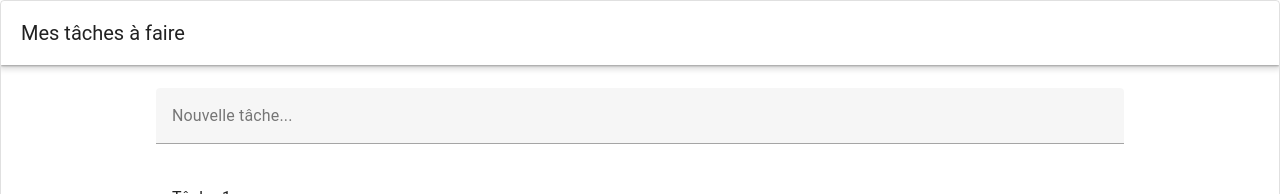
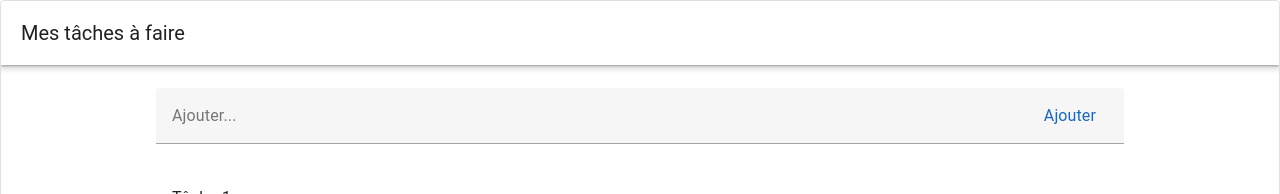
Before and after one commit to maximcharnallet/todolist, a Vue app in the folder frontend/: page /accueil in a window 1280 px wide. Shown: the top 194 px of the page. Built offline with nearby package versions, Linux system fonts and the light colour scheme; a small style sheet from the web is missing.

Commit message:
Add tasks

```diff
--- a/frontend/src/components/Accueil.vue
+++ b/frontend/src/components/Accueil.vue
@@ -1,5 +1,18 @@
 <script setup lang="ts">
+  import { ref } from 'vue'
 
+  const newTask = ref ('')
+
+  const tasks = ref(['Tâche 1', 'Tâche 2'])
+
+  function addTask () {
+    if (newTask.value.trim()) {
+      tasks.value.push(newTask.value)
+      newTask.value = ''
+    }
+  }
+
+  console.log('tasks :', tasks)
 </script>
 <template>
   <v-layout class="rounded rounded-md border">
@@ -7,11 +20,16 @@
 
     <v-main class="d-flex align-center justify-center" height="300">
       <v-container>
-				<v-text-field label="Nouvelle tâche..." />
-				<v-list>
-					<v-list-item title="Tâche 1" />
-					<v-list-item title="Tâche 2" />
-      	</v-list>
+        <v-text-field v-model="newTask" clearable label="Ajouter..." @keydown.enter="addTask">
+          <template #append-inner>
+            <v-btn color="primary" variant="text" @click="addTask">
+              Ajouter
+            </v-btn>
+          </template>
+        </v-text-field>
+        <v-list>
+          <v-list-item v-for="task in tasks" :key="task" :title="task" />
+        </v-list>
       </v-container>
     </v-main>
   </v-layout>
```
